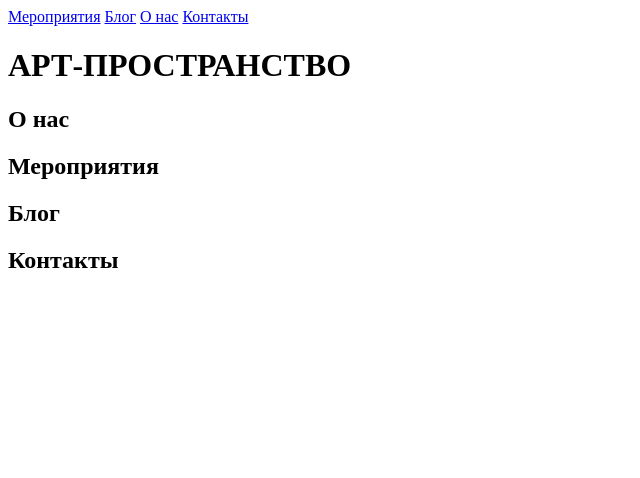
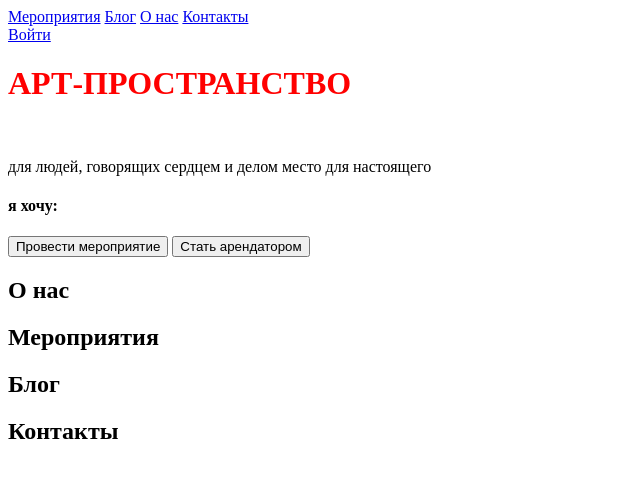
Before and after one commit to an4ugov1a-web/desktop-tutorial, a plain HTML site: page index.html in a window 1280 px wide. Shown: the whole page, without its empty margins (0-640 px from the left). Drawn offline with Linux system fonts and the light colour scheme.

Commit message:
Задание 2

```diff
--- a/index.html
+++ b/index.html
@@ -1,37 +1,62 @@
 <!DOCTYPE html>
-<html lang="ru">
+ <html lang="ru">
   <head>
-    <meta charset="UTF-8" />
-    <title>Lenni</title>
+    <meta charset ="UTF-8" />
+    <title<Ленни</title>
+    <link rel="stylesheet" href="styles/styles.css">
   </head>
-  <body>
-    <header>
-      <a href="#"></a>
-      <nav>
-        <a href="#">Мероприятия</a>
-        <a href="#">Блог</a>
-        <a href="#">О нас</a>
-        <a href="#">Контакты</a>
+  <body class= "body">
+    <header class="page-header">
+       <a class="page-header__logo" href="#"></a>
+      <nav class="page-header__nav">
+        <a class="page-header__nav-link" href ="#">Мероприятия</a>
+        <a class="page-header__nav-link" href ="#">Блог</a>
+        <a class="page-header__nav-link" href ="#">О нас</a>
+        <a class="page-header__nav-link" href ="#">Контакты</a>
       </nav>
+<a class="page-header__user-link" href="#">Войти</a>
     </header>
-    <main>
-      <header>
+    <main class="main">
+	<div class= "home">
+      <header class= "main-header home__main-header">
         <h1>АРТ-ПРОСТРАНСТВО</h1>
+	<img />
+	<p> для людей, говорящих сердцем и делом
+		место для настоящего<p/>
       </header>
-      <section>
-        <h2>О нас</h2>
-      </section>
-<section>
-        <h2>Мероприятия</h2>
-      </section>
-<section>
-        <h2>Блог</h2>
-      </section>
-<section>
-        <h2>Контакты</h2>
-      </section>
+
+      <section class="offers home__offers">
+	<h4 class="offers__title"> я хочу:</h4>
+	<div class="offers__btns">
+		<button class="offers__btn btn btn--red" type="button">Провести мероприятие</button>
+		<button class="offers__btn btn" type="button">Стать арендатором</button>
+	</div>
+	</section>
+
+    <section class="about home__about">
+        <h2 class= "about__section-title section-title">О нас</h2>
+	<div class "about__container"></div>
+    </section>
+
+    <section class="upcoming home__upcoming">
+        <h2 class="upcoming__section-title section-title">Мероприятия</h2>
+	<div class="upcoming__container"></div>
+    </section>
+
+    <section class="listing home__listing">
+        <h2 class="listing__section-title section-title">Блог</h2>
+	<div></div>
+    </section>
+
+    <section class="contact home__contact">
+        <h2 class="contact__section-title section-title">Контакты</h2>
+	<div class="contact__container"></div>
+     </section>
+
+	<div class="doit"></div>
+	</div>
     </main>
-<footer></footer>
+<footer class="page-footer"></footer>
 
   </body>
 </html>
--- /dev/null
+++ b/styles/styles.css
@@ -0,0 +1,3 @@
+h1 {
+color: red;
+}
```
